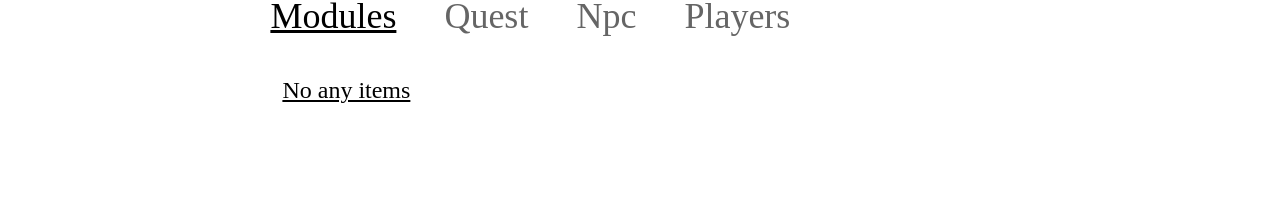
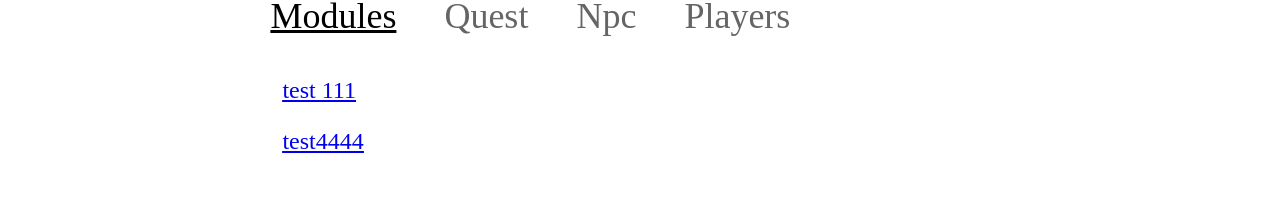
Before and after one commit to redjohnfrv/dndhelper-next, a Next.js app: page /adventures/1 in a window 1280 px wide. Shown: the part 413-618 px from the top of the page. Built offline with nearby package versions, Linux system fonts and the light colour scheme; data requests are answered from the project's data file.

Commit message:
feat: modules tab for current adventure

```diff
--- a/helpers/getTabList.ts
+++ b/helpers/getTabList.ts
@@ -1,25 +1,19 @@
+import {IContentTab} from '../dto/adventure'
 import {IModule} from '../dto/module'
-import {IContentTab} from '../dto/adventure'
 
 // FIXME add types for quests, npc, players
-export const getTabList = (adventureOptions: IModule[] | any[]) => {
+export const getTabList = (adventureOptions: IModule[] | any[], advId: number) => {
   const content: IContentTab[] = []
 
   if (adventureOptions.length > 0) {
-    adventureOptions.forEach((item: IModule | any) =>
-      content.push(
-        {id: item.id, name: item.name, link: item.link}
-      ))
-  }
+    adventureOptions.forEach((item: IModule | any) => {
+      if (item.advId === advId) {
+        content.push(
+          {id: item.id, name: item.name, link: item.link}
+        )
+      }
+    })
 
-  return content
+    return content
+  } else return []
 }
-
-// export const getTabLists = (adventureTabs: any[]) => {
-//   const tabs: any = []
-//   adventureTabs.forEach((item: any) => {
-//     tabs.push(getTabList(item))
-//   })
-//
-//   return tabs
-// }
--- a/layout/Adventure/Tabs/Tabs.tsx
+++ b/layout/Adventure/Tabs/Tabs.tsx
@@ -1,38 +1,31 @@
-import React, {useState} from 'react'
-import {useSelector} from 'react-redux'
+import React, {useEffect, useState} from 'react'
 import styled from 'styled-components'
 
 //** utils
 import {size, tabs} from '../../../constants'
-import {getTabList} from '../../../helpers'
+import {getModules} from '../../../api/modules'
 
 //** components
 import {TabList} from './TabList'
 import {CreateModule} from '../CreateModule/CreateModule'
-import {selectModulesByAdvId} from '../../../redux/module/selector'
+import { getTabList } from '../../../helpers'
 
 interface Props {
   advId: number
 }
 
 export const Tabs = ({advId}: Props) => {
-  const modules = useSelector(selectModulesByAdvId)
   const [activeTab, setActiveTab] = useState<string>(tabs[0])
+  const [modules, setModules] = useState([])
 
-  console.log('modules: ', modules)
+  useEffect(() => {
+    if (modules.length < 1)
+      getModules().then(res => setModules(res))
+  }, [])
 
-  // const [tabList, setTabList] = useState(getTabList(modules))
-
-  // useEffect(() => {
-  //   setTabList(getTabList(modules))
-  // }, [modules.length])
-  //
-  // useEffect(() => {
-  //   if (activeTab === tabs[0]) setTabList(getTabList(modules))
-  //   if (activeTab === tabs[1]) setTabList(getTabList(quests))
-  //   if (activeTab === tabs[2]) setTabList(getTabList(npc))
-  //   if (activeTab === tabs[3]) setTabList(getTabList(players))
-  // }, [activeTab])
+  useEffect(() => {
+    getModules().then(res => setModules(res))
+  }, [modules.length])
 
   return (
     <Wrapper>
@@ -49,10 +42,13 @@ export const Tabs = ({advId}: Props) => {
         )}
       </TabMenu>
 
-      {/** tabs content **/}
-      <TabList tabs={getTabList([]) || []} />
-
-      {activeTab === tabs[0] && <CreateModule advId={advId} />}
+      {/** modules tab **/}
+      {activeTab === tabs[0] &&
+        <>
+          <TabList tabs={getTabList(modules, advId)} />
+          <CreateModule advId={advId} />
+        </>
+      }
     </Wrapper>
   )
 }
```
Also changed, not shown: helpers/getActiveTab.ts (deleted, +0 -8 lines).
